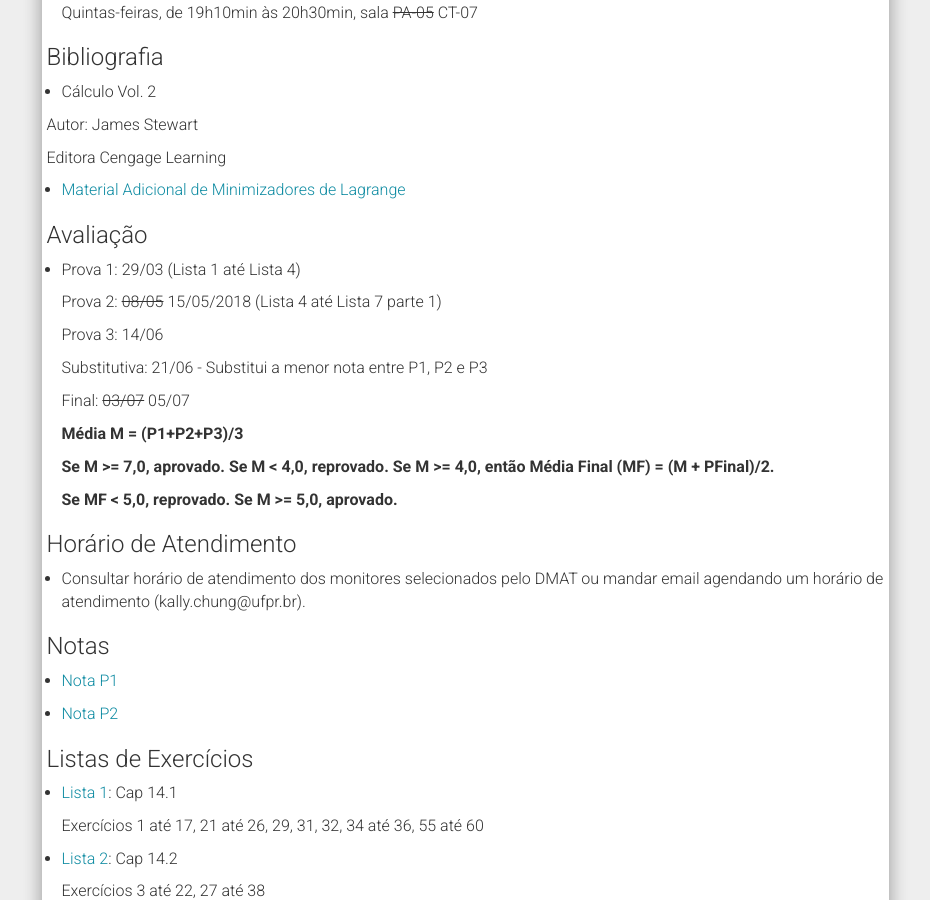
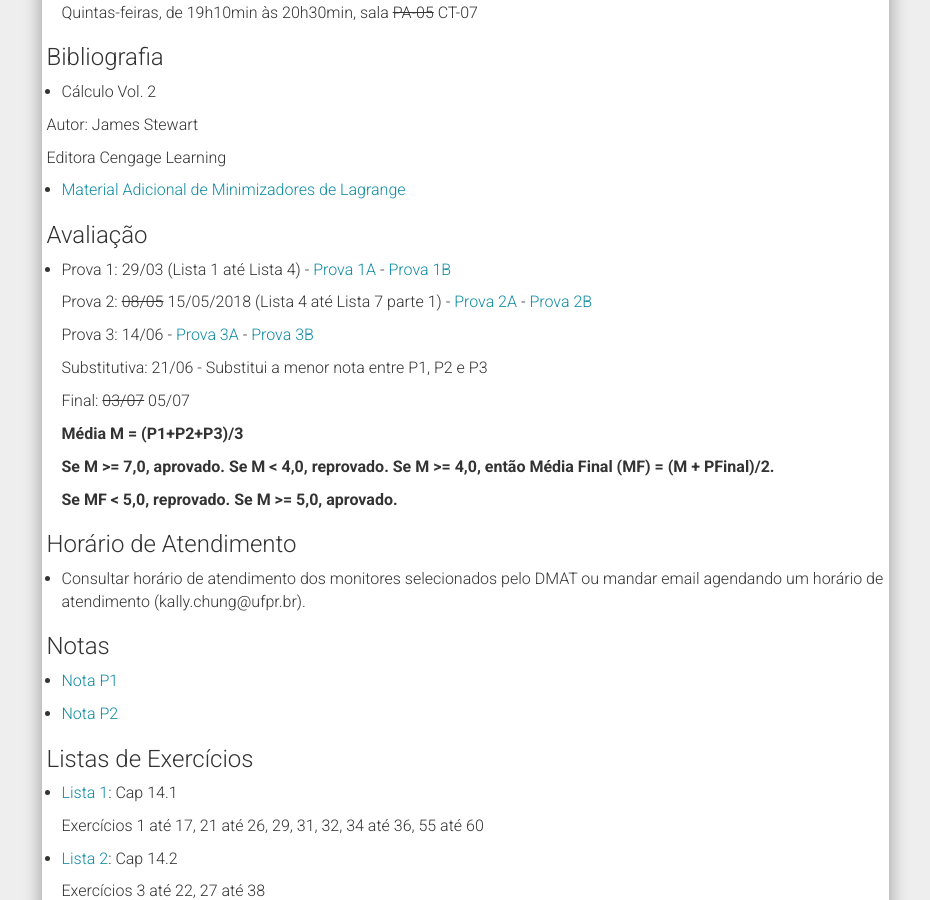
Before and after one commit to chunggnuhc/chunggnuhc.github.io, a Jekyll site: the page built from CM202-Calc2-1sem2018.md, in a window 1280 px wide and 900 px high, scrolled down 807 px. Shown: the whole window, without its empty margins (321-1251 px from the left). Built offline with Jekyll 4.4.1, drawn with Linux system fonts in a browser that asks for light colours; nearby versions of some CDN libraries.

Commit message:
Update CM202 - provas anteriores adicionadas

```diff
--- a/CM202-Calc2-1sem2018.md
+++ b/CM202-Calc2-1sem2018.md
@@ -43,11 +43,11 @@
 
 <h3>Avaliação</h3>
 
-- Prova 1: 29/03 (Lista 1 até Lista 4)
+- Prova 1: 29/03 (Lista 1 até Lista 4) - [Prova 1A](/disciplinas1sem2018/CM202 - Prova 1A.pdf) - [Prova 1B](/disciplinas1sem2018/CM202 - Prova 1B.pdf)
 
-  Prova 2: <strike>08/05</strike> 15/05/2018 (Lista 4 até Lista 7 parte 1)
+  Prova 2: <strike>08/05</strike> 15/05/2018 (Lista 4 até Lista 7 parte 1) - [Prova 2A](/disciplinas1sem2018/CM202 - Prova 2A.pdf) - [Prova 2B](/disciplinas1sem2018/CM202 - Prova 2B.pdf)
 
-  Prova 3: 14/06
+  Prova 3: 14/06  - [Prova 3A](/disciplinas1sem2018/CM202 - Prova 3A.pdf) - [Prova 3B](/disciplinas1sem2018/CM202 - Prova 3B.pdf)
 
   Substitutiva: 21/06 - Substitui a menor nota entre P1, P2 e P3
 
```
